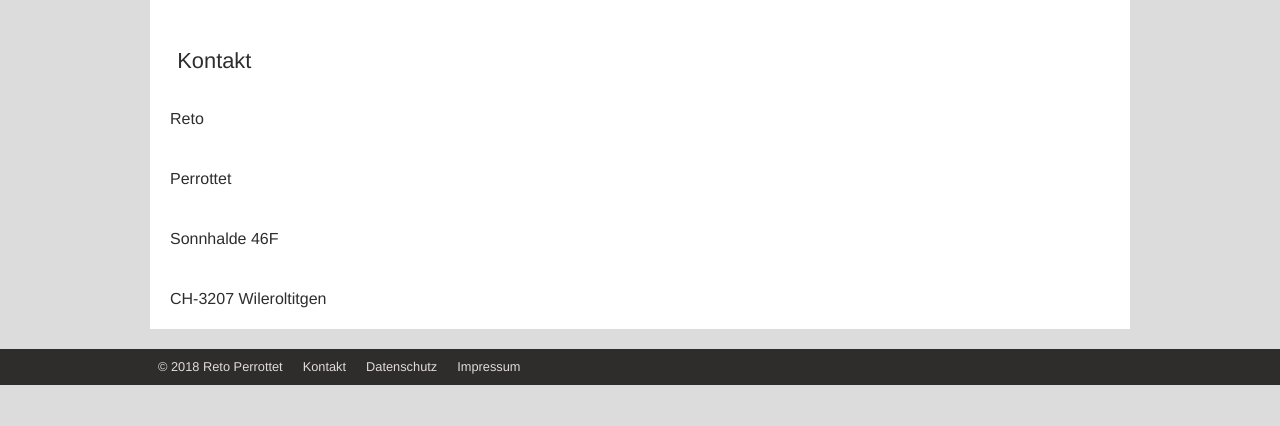
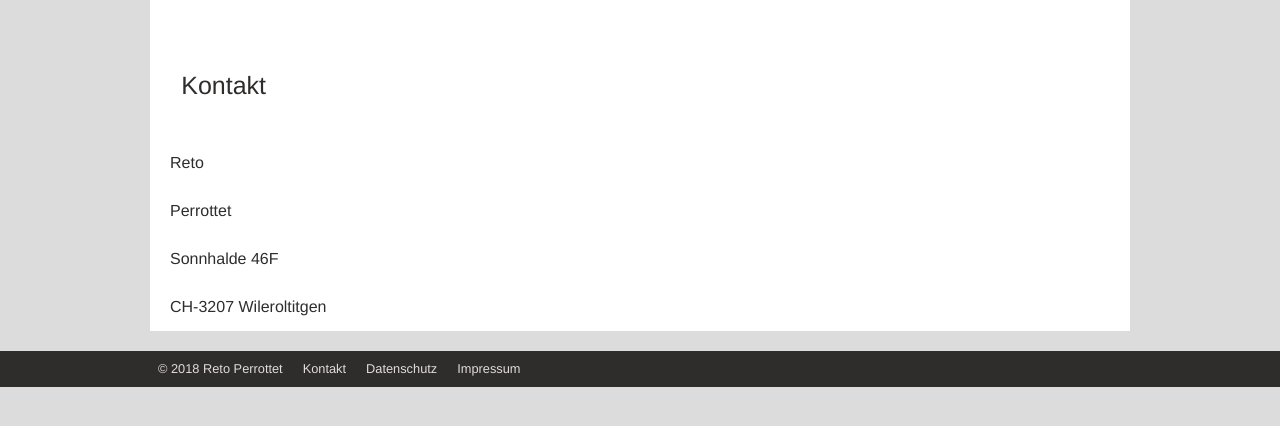
Before and after one commit to retoperrottet/retoperrottet.github.io, a plain HTML site: page impressum.html in a window 1280 px wide. Shown: the part 304-730 px from the top of the page. Drawn offline with nearby package versions, Linux system fonts and the light colour scheme.

Commit message:
Update stylefooter.css

```diff
--- a/stylefooter.css
+++ b/stylefooter.css
@@ -26,8 +26,8 @@ h2 {
 }
 
 h3 {
-  font-size: 1.365em;
-  line-height: 0.14em;
+  font-size: 1.563em;
+  line-height: 1.8em;
   font-family: Helvetica;
   font-weight: 100;
   color: #2F2D2C;
@@ -37,7 +37,7 @@ h3 {
 }
 
 p {
-  line-height: 1.25em;
+  line-height: 0.5em;
   font-family: Helvetica;
   font-weight: 100;
   color: #2F2D2C;
```
